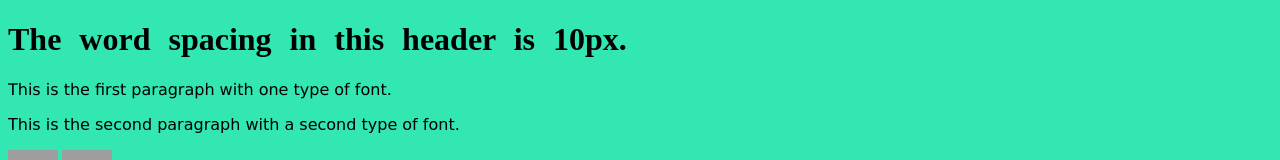
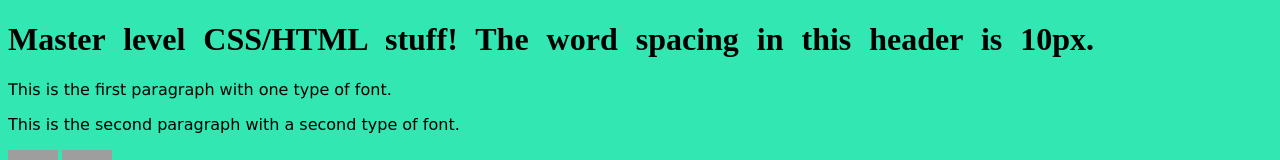
Before and after one commit to ac426-1733006/ac426-1733006.github.io, a plain HTML site: page someCss.html in a window 1280 px wide. Shown: the top 160 px of the page. Drawn offline with Linux system fonts and the light colour scheme; grey boxes are pictures that could not be loaded.

Commit message:
Update someCss.html

```diff
--- a/someCss.html
+++ b/someCss.html
@@ -21,7 +21,7 @@
     </head>
 
     <body style="background-color: rgb(50, 231, 177)";>
-        <h1 style="word-spacing: 10px";>The word spacing in this header is 10px.</h1>
+        <h1 style="word-spacing: 10px";>Master level CSS/HTML stuff! The word spacing in this header is 10px.</h1>
         <p style="font-family: 'Lucida Sans'";>This is the first paragraph with one type of font.</p>
         <p style="font-family:cursive";>This is the second paragraph with a second type of font.</p>
         <div>
```
